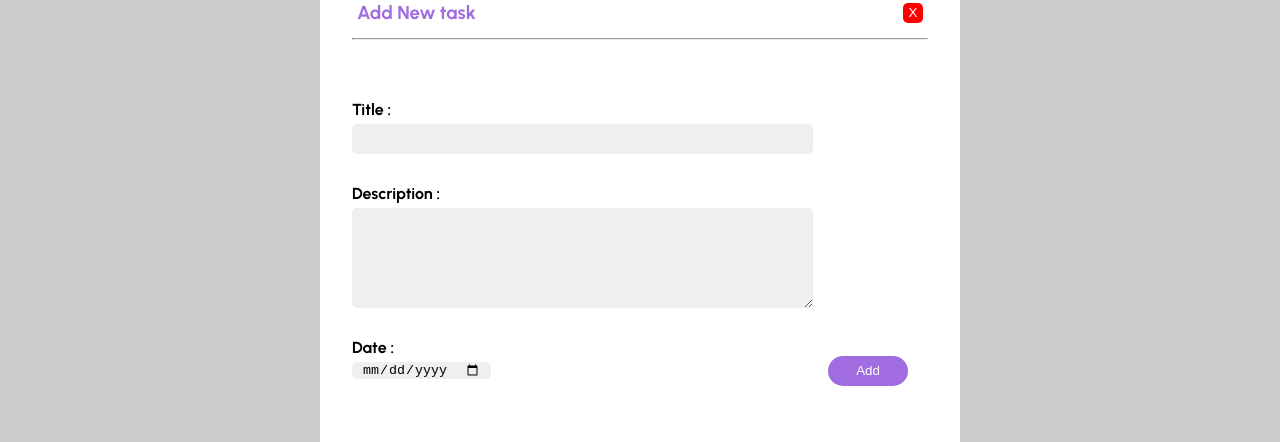
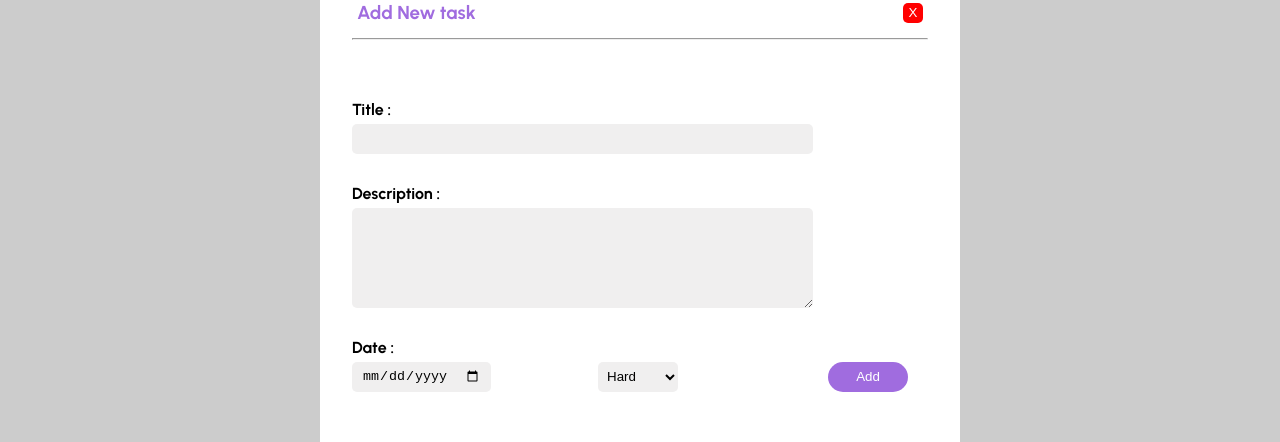
Before and after one commit to GSG-G11/Monther-react-todo, a React (Create React App) app: page / in a window 1280 px wide. Both pictures are taken after a click on the button "Add Task". Shown: the part 164-606 px from the top of the page. Built offline with nearby package versions, Linux system fonts and the light colour scheme.

Commit message:
first trying to add data to state Relates #14

```diff
--- a/src/App.js
+++ b/src/App.js
@@ -6,12 +6,18 @@ import Popup from "./Components/Popup";
 class App extends React.Component {
   state = {
     popUpDisplay: false,
+    toDos : [],
   };
 
-  handleOpenPopUp = () =>
-    this.setState((prevState) => ({ popUpDisplay: true }));
-  handleClosePopUp = () =>
-    this.setState((prevState) => ({ popUpDisplay: false }));
+  handleOpenPopUp = () => this.setState({ popUpDisplay: true });
+  handleClosePopUp = () => this.setState({ popUpDisplay: false });
+  addToDos = (e) => {
+    //  const toDoData = { title: 'M', desc: 'mmmmmmmmmmmmmm', date: '15/3/2020' };
+    const { value } = e.target;
+    const { toDos } = this.state;
+    toDos.push(value);
+    console.log(this.state);
+  }
 
   render() {
     const { popUpDisplay } = this.state;
@@ -19,7 +25,7 @@ class App extends React.Component {
       <>
         <Navbar openPopUp={this.handleOpenPopUp} />
         <hr />
-        <Popup trigger={popUpDisplay} closePopUp={this.handleClosePopUp} />
+        <Popup trigger={popUpDisplay} closePopUp={this.handleClosePopUp} addToDos={this.addToDos}/>
       </>
     );
   }
--- a/src/Components/Navbar.js
+++ b/src/Components/Navbar.js
@@ -1,5 +1,4 @@
 const Navbar = (props) => {
-    console.log("this is props" + props);
     const { openPopUp } = props;
     return(
         <nav>
--- a/src/Components/Popup.js
+++ b/src/Components/Popup.js
@@ -1,7 +1,7 @@
 import React from "react";
 
 export default function Popup(props) {
-  const { closePopUp } = props;
+  const { closePopUp, addToDos } = props;
   return props.trigger ? (
     <div className="popup">
       <div className="popup-inner">
@@ -10,15 +10,19 @@ export default function Popup(props) {
           <button onClick={closePopUp}>X</button>
         </div>
         <hr />
-        <form>
-          <label for="title">Title :</label>
-          <input type="text" id="title" />
-          <label for="desc">Description :</label>
-          <textarea type="field" id="desc"></textarea>
-          <label for="date">Date :</label>
-          <input type="date" id="date" />
-          <button>Add</button>
-        </form>
+        <div className="form">
+          <label htmlFor="title">Title :</label>
+          <input type="text" id="title" onChange={addToDos}/>
+          <label htmlFor="desc">Description :</label>
+          <textarea type="field" id="desc" onChange={addToDos}></textarea>
+          <label htmlFor="date">Date :</label>
+          <input type="date" id="date" onChange={addToDos}/>
+          <select id="type">
+              <option>Hard</option>
+              <option>Easy</option>
+          </select>
+          <button onClick={addToDos}>Add</button>
+        </div>
       </div>
     </div>
   ) : (
--- a/src/index.css
+++ b/src/index.css
@@ -93,18 +93,18 @@ nav .dark-add button:hover {
 .popup-inner hr {
   margin-bottom: 30px;
 }
-.popup-inner form {
+.popup-inner .form {
   position: relative;
   display: flex;
   justify-content: center;
   align-items: flex-start;
   flex-direction: column;
 }
-.popup-inner form label {
+.popup-inner .form label {
   margin: 30px 0 5px 0;
   font-weight: bold;
 }
-.popup-inner form input,
+.popup-inner .form input,
 textarea {
   background-color: var(--inputs-color);
   border: none;
@@ -120,9 +120,12 @@ textarea {
   padding-top: 5px;
   width: 80%;
 }
-.popup-inner form button {
+#date{
+  height: 30px;
+}
+.popup-inner .form button {
   position: absolute;
-  bottom: -7px;
+  bottom: 0;
   right: 20px;
   background-color: var(--main-color);
   color: var(--background-color);
@@ -132,8 +135,19 @@ textarea {
   height: 30px;
   cursor: pointer;
 }
-.popup-inner form button:hover {
+.popup-inner .form button:hover {
   background-color: #ffff;
   border: 1px solid var(--main-color);
   color: var(--main-color);
 }
+.popup-inner .form select{
+  position: absolute;
+  bottom : 0;
+  right: 250px;
+  width: 80px;
+  height: 30px;
+  border: none;
+  border-radius: 5px;
+  padding: 0 5px;
+  background-color: var(--inputs-color);
+}
```
